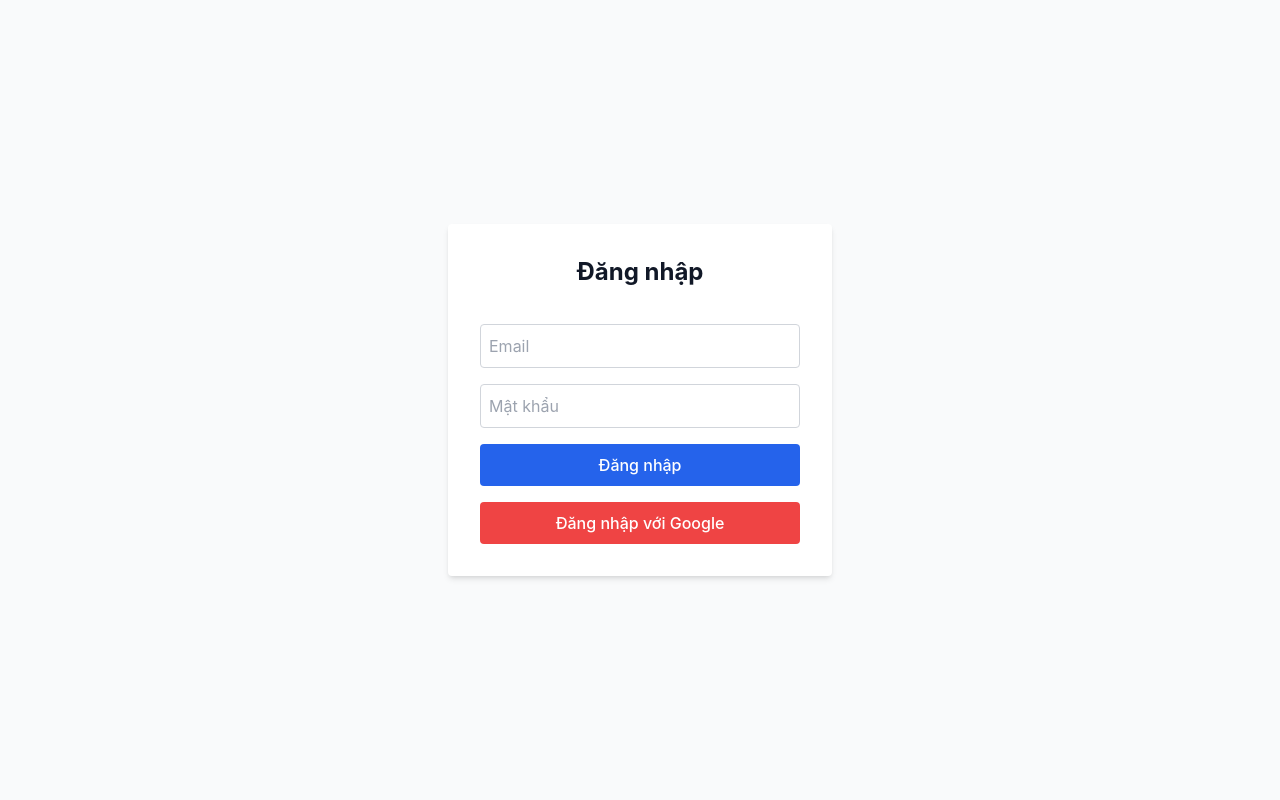
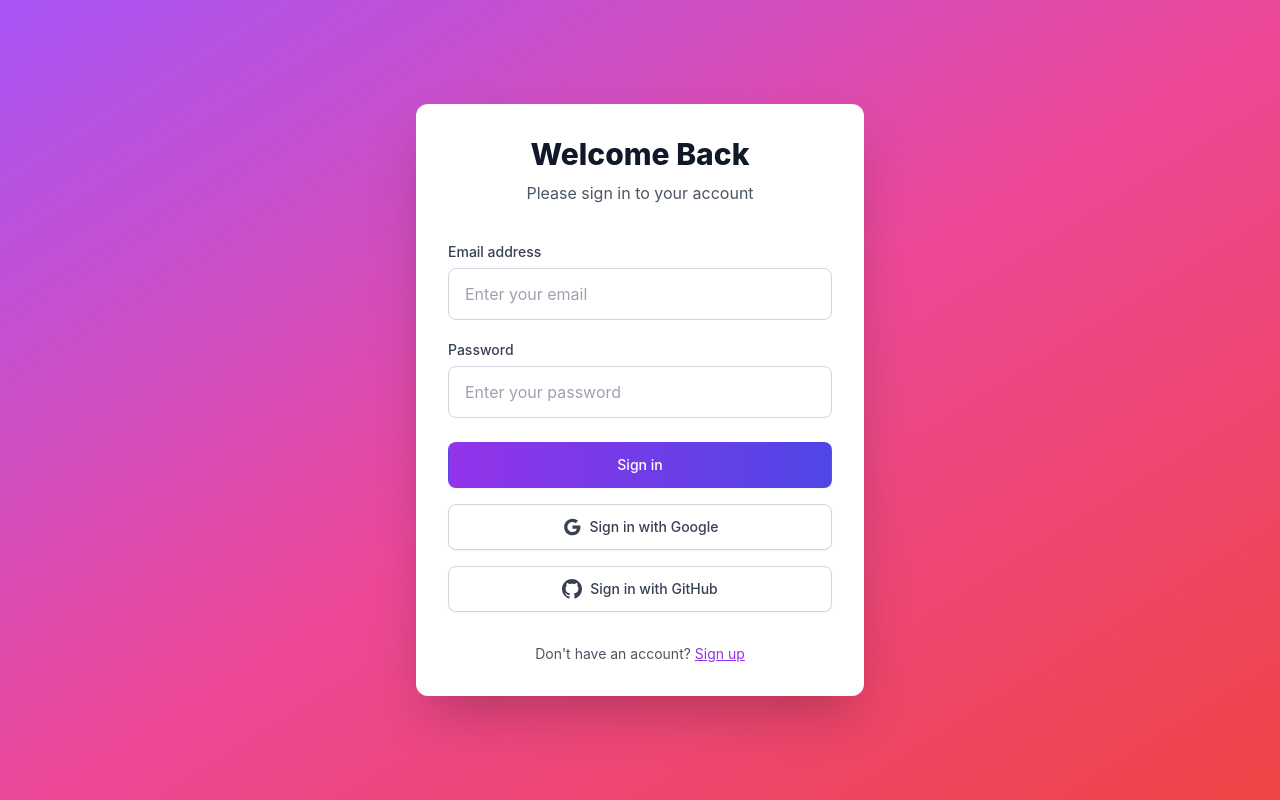
Before and after one commit to minhkhang1008/AI_Mark, a Next.js app: page /login in a window 1280 px wide. Built offline with nearby package versions, Linux system fonts and the light colour scheme; no server answers.

Commit message:
Update on auth

```diff
--- a/contexts/AuthContext.js
+++ b/contexts/AuthContext.js
@@ -3,8 +3,10 @@ import { createContext, useContext, useState, useEffect } from "react";
 import {
   onAuthStateChanged,
   signInWithEmailAndPassword,
+  createUserWithEmailAndPassword,
   signInWithPopup,
   GoogleAuthProvider,
+  GithubAuthProvider,
   signOut as fbSignOut,
   setPersistence,
   browserLocalPersistence,
@@ -18,32 +20,44 @@ export function AuthProvider({ children }) {
   const [loading, setLoading] = useState(true);
 
   useEffect(() => {
+    // Dùng local persistence để giữ đăng nhập trên nhiều tab
     setPersistence(auth, browserLocalPersistence)
       .then(() => {
-        const unsubscribe = onAuthStateChanged(auth, (u) => {
+        return onAuthStateChanged(auth, (u) => {
           setUser(u);
           setLoading(false);
         });
-        return unsubscribe;
       })
-      .catch((err) => {
-        console.error("Failed to set persistence:", err);
-      });
+      .catch((e) => console.error("Persistence error:", e));
   }, []);
 
+  // Email/Password
   const signIn = (email, pass) =>
     signInWithEmailAndPassword(auth, email, pass);
+  const signUp = (email, pass) =>
+    createUserWithEmailAndPassword(auth, email, pass);
 
-  const signInWithGoogle = () => {
-    const provider = new GoogleAuthProvider();
-    return signInWithPopup(auth, provider);
-  };
+  // Google
+  const googleProvider = new GoogleAuthProvider();
+  const signInWithGoogle = () => signInWithPopup(auth, googleProvider);
+
+  // GitHub
+  const githubProvider = new GithubAuthProvider();
+  const signInWithGithub = () => signInWithPopup(auth, githubProvider);
 
   const signOut = () => fbSignOut(auth);
 
   return (
     <AuthContext.Provider
-      value={{ user, loading, signIn, signInWithGoogle, signOut }}
+      value={{
+        user,
+        loading,
+        signIn,
+        signUp,
+        signInWithGoogle,
+        signInWithGithub,
+        signOut,
+      }}
     >
       {children}
     </AuthContext.Provider>
--- a/pages/index.js
+++ b/pages/index.js
@@ -8,6 +8,7 @@ import { doc, getDoc, setDoc } from "firebase/firestore";
 export default function Home() {
   const STORAGE_KEY = "ai_mark_custom_sets";
   const { user, signOut } = useAuth();
+
 
   // All sets (presets + custom)
   const [sets, setSets] = useState([]);
@@ -338,21 +339,22 @@ export default function Home() {
 
   return (
     <div className="min-h-screen flex flex-col bg-gradient-to-br from-purple-100 to-blue-50">
-      <header className="p-4 flex justify-between items-center bg-white shadow-sm">
-        <h1 className="text-xl font-bold text-purple-800">AI Mark</h1>
-        {user ? (
-          <button onClick={signOut} className="text-sm bg-gray-200 hover:bg-gray-300 px-3 py-1 rounded">
-            Sign out
-          </button>
-        ) : (
-          <a href="/login" className="text-sm bg-blue-500 hover:bg-blue-600 text-white px-3 py-1 rounded">
-            Sign in
-          </a>
-        )}
-      </header>
       <div className="flex-1 flex justify-center p-6">
         <div className="w-full max-w-5xl bg-white p-8 rounded-2xl shadow-xl space-y-6">
-          <h1 className="text-4xl font-bold text-center text-purple-800">🔖 AI Mark – Chấm Tự Luận</h1>
+          <div className="relative">
+            <h1 className="text-4xl font-bold text-center text-purple-800">🔖 AI Mark – Chấm Tự Luận</h1>
+            <div className="absolute right-0 top-0">
+              {user ? (
+                <button onClick={signOut} className="text-sm bg-gray-200 hover:bg-gray-300 px-4 py-2 rounded-full shadow-sm transition-all duration-200 flex items-center gap-2">
+                  <span>Sign out</span>
+                </button>
+              ) : (
+                <a href="/login" className="text-sm bg-gradient-to-r from-blue-500 to-indigo-600 hover:from-blue-600 hover:to-indigo-700 text-white px-4 py-2 rounded-full shadow-sm transition-all duration-200 flex items-center gap-2 no-underline">
+                  <span>Sign in</span>
+                </a>
+              )}
+            </div>
+          </div>
           {/* Set selector + edit */}
           <div className="flex items-center gap-4">
             <select className="border rounded px-3 py-2 text-sm" value={currentSetId || ""} onChange={(e) => setCurrentSetId(e.target.value)}>
--- a/pages/login.js
+++ b/pages/login.js
@@ -1,15 +1,21 @@
-// pages/login.js
 import { useState } from "react";
 import { useRouter } from "next/router";
 import { useAuth } from "../contexts/AuthContext";
+import {
+  createUserWithEmailAndPassword
+} from "firebase/auth";
+import { auth } from "../lib/firebase";
 
 export default function Login() {
-  const { user, loading, signIn, signInWithGoogle } = useAuth();
+  const { user, loading, signIn, signInWithGoogle, signInWithGithub } = useAuth();
   const router = useRouter();
+
+  const [isSignUp, setIsSignUp] = useState(false);
   const [email, setEmail] = useState("");
   const [pass, setPass] = useState("");
   const [error, setError] = useState("");
 
+  // Nếu đã login, chuyển về trang chính
   if (!loading && user) {
     router.replace("/");
     return null;
@@ -17,8 +23,15 @@ export default function Login() {
 
   const handleSubmit = async (e) => {
     e.preventDefault();
+    setError("");
     try {
+      if (isSignUp) {
+        // sign up mới
+        await createUserWithEmailAndPassword(auth, email, pass);
+      } else {
+        // sign in
         await signIn(email, pass);
+      }
       router.push("/");
     } catch (e) {
       setError(e.message);
@@ -26,49 +39,151 @@ export default function Login() {
   };
 
   const handleGoogle = async () => {
+    setError("");
     try {
       await signInWithGoogle();
       router.push("/");
     } catch (e) {
-      setError(e.message);
+      const code = e.code || "";
+      const msg =
+        code.startsWith("auth/")
+          ? `Error: ${code.split("/")[1].replace(/-/g, " ")}`
+          : e.message;
+      setError(msg);
+    }
+  };
+
+  const handleGithub = async () => {
+    setError("");
+    try {
+      await signInWithGithub();
+      router.push("/");
+    } catch (e) {
+      const code = e.code || "";
+      const msg =
+        code.startsWith("auth/")
+          ? `Error: ${code.split("/")[1].replace(/-/g, " ")}`
+          : e.message;
+      setError(msg);
     }
   };
 
   return (
-    <div className="min-h-screen flex items-center justify-center bg-gray-50">
-      <form
-        onSubmit={handleSubmit}
-        className="bg-white p-8 rounded shadow-md w-full max-w-sm space-y-4"
+    <div className="min-h-screen flex items-center justify-center bg-gradient-to-br from-purple-500 via-pink-500 to-red-500">
+      <div className="w-full max-w-md p-8 space-y-8 bg-white rounded-xl shadow-2xl transform transition-all hover:scale-105">
+        <div className="text-center">
+          <h2 className="text-3xl font-extrabold text-gray-900 mb-2">
+            {isSignUp ? "Create Account" : "Welcome Back"}
+          </h2>
+          <p className="text-gray-600">
+            {isSignUp
+              ? "Please sign up to your account"
+              : "Please sign in to your account"}
+          </p>
+        </div>
+
+        {error && (
+          <div
+            className="bg-red-100 border border-red-400 text-red-700 px-4 py-3 rounded"
+            role="alert"
           >
-        <h2 className="text-2xl font-bold text-center">Đăng nhập</h2>
-        {error && <p className="text-red-500">{error}</p>}
+            <span className="block">{error}</span>
+          </div>
+        )}
+
+        <form onSubmit={handleSubmit} className="mt-8 space-y-6">
+          <div className="space-y-4">
+            <div>
+              <label
+                htmlFor="email"
+                className="text-sm font-medium text-gray-700"
+              >
+                Email address
+              </label>
               <input
+                id="email"
                 type="email"
-          placeholder="Email"
-          className="w-full border p-2 rounded"
+                placeholder="Enter your email"
+                className="mt-1 block w-full px-4 py-3 border border-gray-300 rounded-lg focus:ring-2 focus:ring-purple-500 focus:border-transparent transition duration-200"
                 value={email}
                 onChange={(e) => setEmail(e.target.value)}
                 required
               />
+            </div>
+            <div>
+              <label
+                htmlFor="password"
+                className="text-sm font-medium text-gray-700"
+              >
+                Password
+              </label>
               <input
+                id="password"
                 type="password"
-          placeholder="Mật khẩu"
-          className="w-full border p-2 rounded"
+                placeholder="Enter your password"
+                className="mt-1 block w-full px-4 py-3 border border-gray-300 rounded-lg focus:ring-2 focus:ring-purple-500 focus:border-transparent transition duration-200"
                 value={pass}
                 onChange={(e) => setPass(e.target.value)}
                 required
               />
-        <button className="w-full bg-blue-600 text-white p-2 rounded">
-          Đăng nhập
+            </div>
+          </div>
+
+          <div className="space-y-4">
+            <button
+              type="submit"
+              className="w-full flex justify-center py-3 px-4 border border-transparent rounded-lg shadow-sm text-sm font-medium text-white bg-gradient-to-r from-purple-600 to-indigo-600 hover:from-purple-700 hover:to-indigo-700 focus:outline-none focus:ring-2 focus:ring-offset-2 focus:ring-purple-500 transition duration-200"
+            >
+              {isSignUp ? "Sign up" : "Sign in"}
             </button>
+
             <button
               type="button"
               onClick={handleGoogle}
-          className="w-full bg-red-500 text-white p-2 rounded"
+              className="w-full flex justify-center items-center py-3 px-4 border border-gray-300 rounded-lg shadow-sm text-sm font-medium text-gray-700 bg-white hover:bg-gray-50 focus:outline-none focus:ring-2 focus:ring-offset-2 focus:ring-purple-500 transition duration-200"
             >
-          Đăng nhập với Google
+              <svg
+                className="w-5 h-5 mr-2"
+                viewBox="0 0 24 24"
+                fill="currentColor"
+              >
+                <path d="M12.545,10.239v3.821h5.445c-0.712,2.315-2.647,3.972-5.445,3.972c-3.332,0-6.033-2.701-6.033-6.032s2.701-6.032,6.033-6.032c1.498,0,2.866,0.549,3.921,1.453l2.814-2.814C17.503,2.988,15.139,2,12.545,2C7.021,2,2.543,6.477,2.543,12s4.478,10,10.002,10c8.396,0,10.249-7.85,9.426-11.748L12.545,10.239z" />
+              </svg>
+              {isSignUp ? "Sign up with Google" : "Sign in with Google"}
             </button>
+
+            <button
+              type="button"
+              onClick={handleGithub}
+              className="w-full flex justify-center items-center py-3 px-4 border border-gray-300 rounded-lg shadow-sm text-sm font-medium text-gray-700 bg-white hover:bg-gray-50 focus:outline-none focus:ring-2 focus:ring-offset-2 focus:ring-purple-500 transition duration-200"
+            >
+              <svg
+                className="w-5 h-5 mr-2"
+                viewBox="0 0 24 24"
+                fill="currentColor"
+              >
+                <path d="M12 0c-6.626 0-12 5.373-12 12 0 5.302 3.438 9.8 8.207 11.387.599.111.793-.261.793-.577v-2.234c-3.338.726-4.033-1.416-4.033-1.416-.546-1.387-1.333-1.756-1.333-1.756-1.089-.745.083-.729.083-.729 1.205.084 1.839 1.237 1.839 1.237 1.07 1.834 2.807 1.304 3.492.997.107-.775.418-1.305.762-1.604-2.665-.305-5.467-1.334-5.467-5.931 0-1.311.469-2.381 1.236-3.221-.124-.303-.535-1.524.117-3.176 0 0 1.008-.322 3.301 1.23.957-.266 1.983-.399 3.003-.404 1.02.005 2.047.138 3.006.404 2.291-1.552 3.297-1.23 3.297-1.23.653 1.653.242 2.874.118 3.176.77.84 1.235 1.911 1.235 3.221 0 4.609-2.807 5.624-5.479 5.921.43.372.823 1.102.823 2.222v3.293c0 .319.192.694.801.576 4.765-1.589 8.199-6.086 8.199-11.386 0-6.627-5.373-12-12-12z"/>
+              </svg>
+              {isSignUp ? "Sign up with GitHub" : "Sign in with GitHub"}
+            </button>
+          </div>
         </form>
+
+        <p className="text-center text-sm text-gray-600">
+          {isSignUp ? "Already have an account? " : "Don't have an account? "}
+          <a
+            href="#"
+            onClick={(e) => {
+              e.preventDefault();
+              setIsSignUp(!isSignUp);
+              setError("");
+            }}
+            className="text-purple-600 hover:text-purple-800 hover:underline"
+          >
+            {isSignUp ? "Sign in" : "Sign up"}
+          </a>
+        </p>
+      </div>
     </div>
   );
 }
```
Lines whose indentation alone changed are shown as unchanged.
